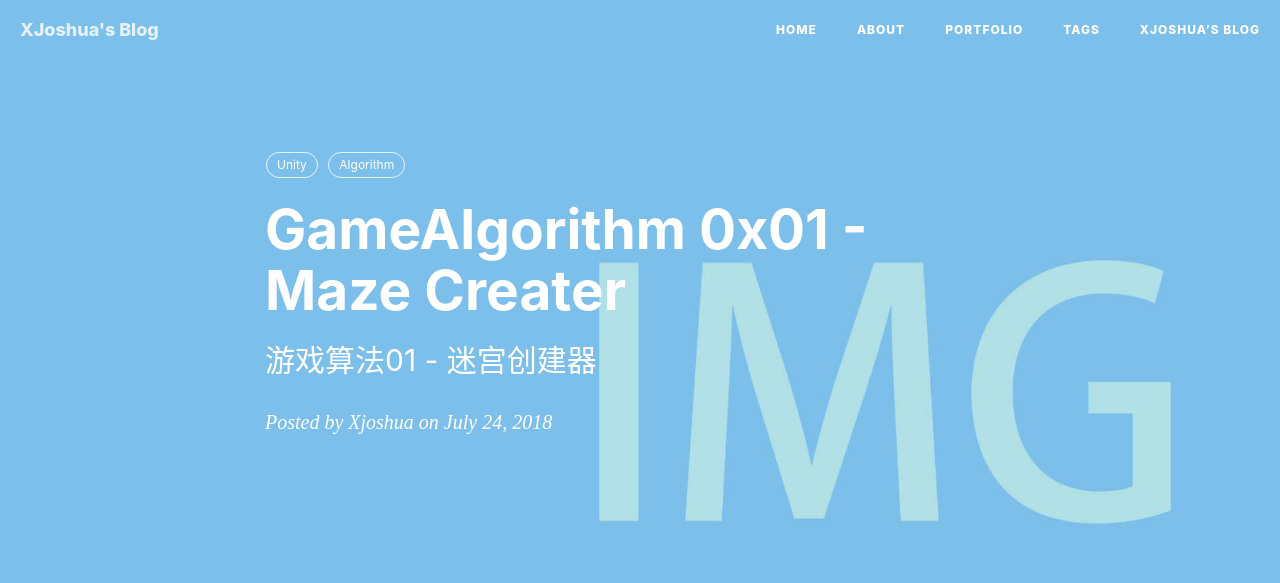
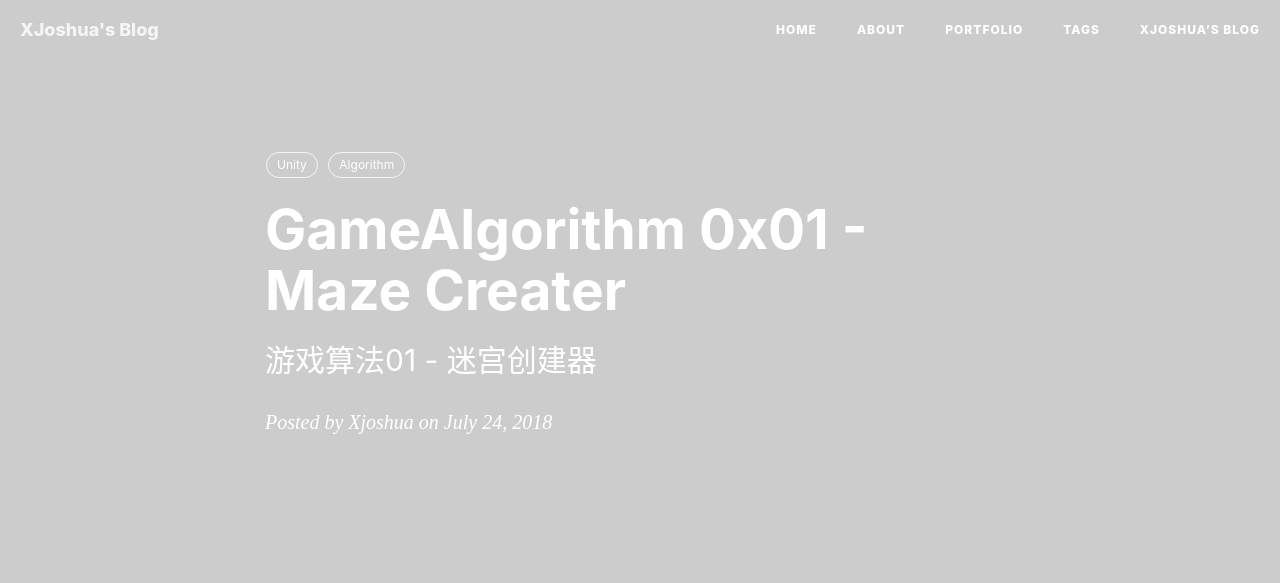
Before and after one commit to XJoshua/XJoshua.github.io, a Jekyll site: the page built from _posts/2018-07-24-SimpleMaze-0x01.md, in a window 1280 px wide. Shown: the top 583 px of the page. Built offline with Jekyll 4.4.1, drawn with Linux system fonts in a browser that asks for light colours; nearby versions of some CDN libraries; comment, search, counter and statistics services are not loaded; grey boxes are pictures that could not be loaded.

Commit message:
normal update

```diff
--- a/_posts/2018-07-24-SimpleMaze-0x01.md
+++ b/_posts/2018-07-24-SimpleMaze-0x01.md
@@ -4,7 +4,7 @@
 subtitle:   "游戏算法01 - 迷宫创建器"
 date:       2018-07-24 20:00:00
 author:     "Xjoshua"
-header-img: "img/post-bg-default.jpg"
+header-img: "img/in-post/2018-07-24-MazeBg.jpg"
 catalog: 	true
 tags:
   - Unity
```
Also changed, not shown: img/in-post/1807/2018-07-24-MazeBg.jpg (added), img/in-post/1807/2018-07-24-MazeBg.png (added).
